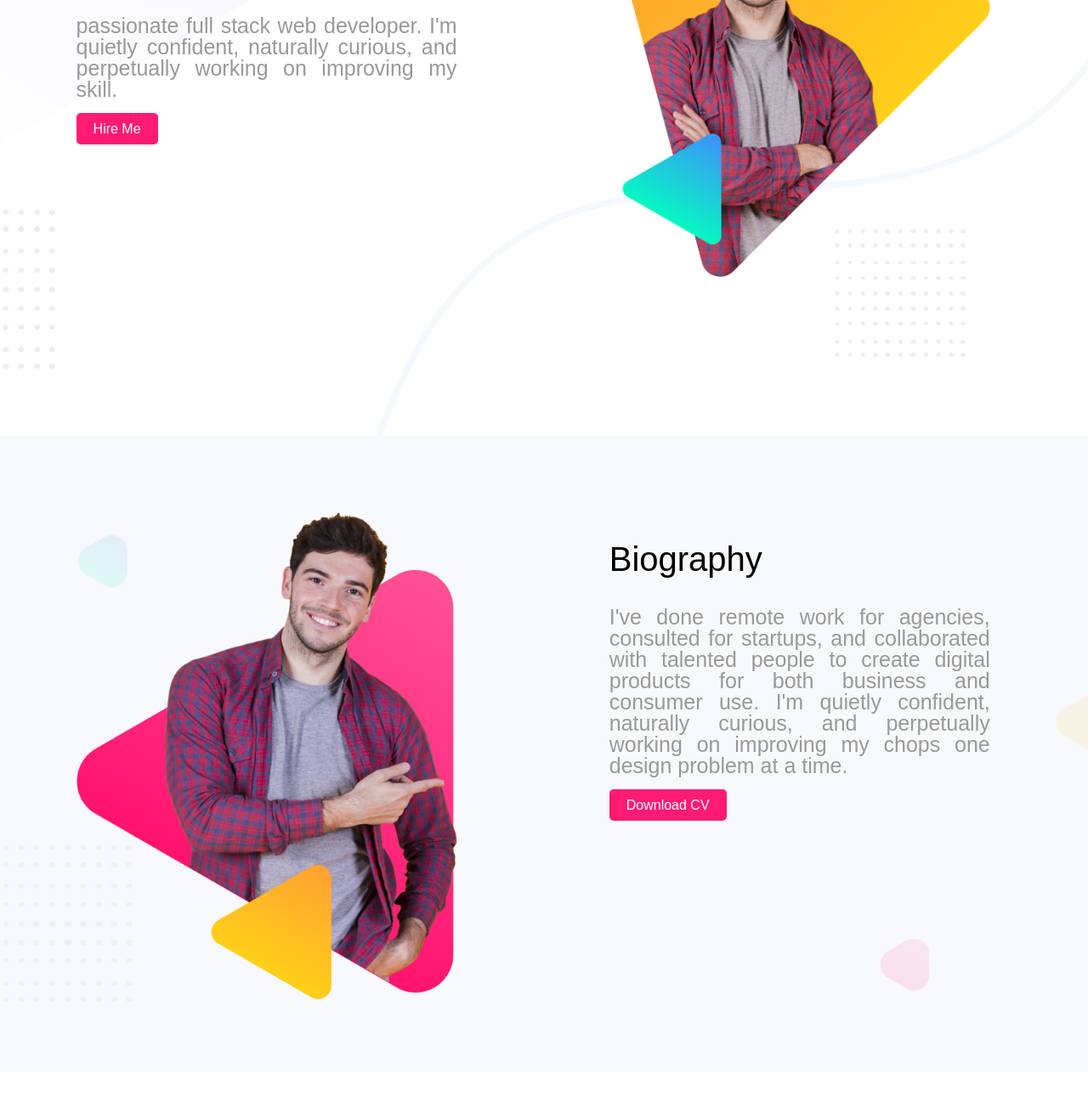
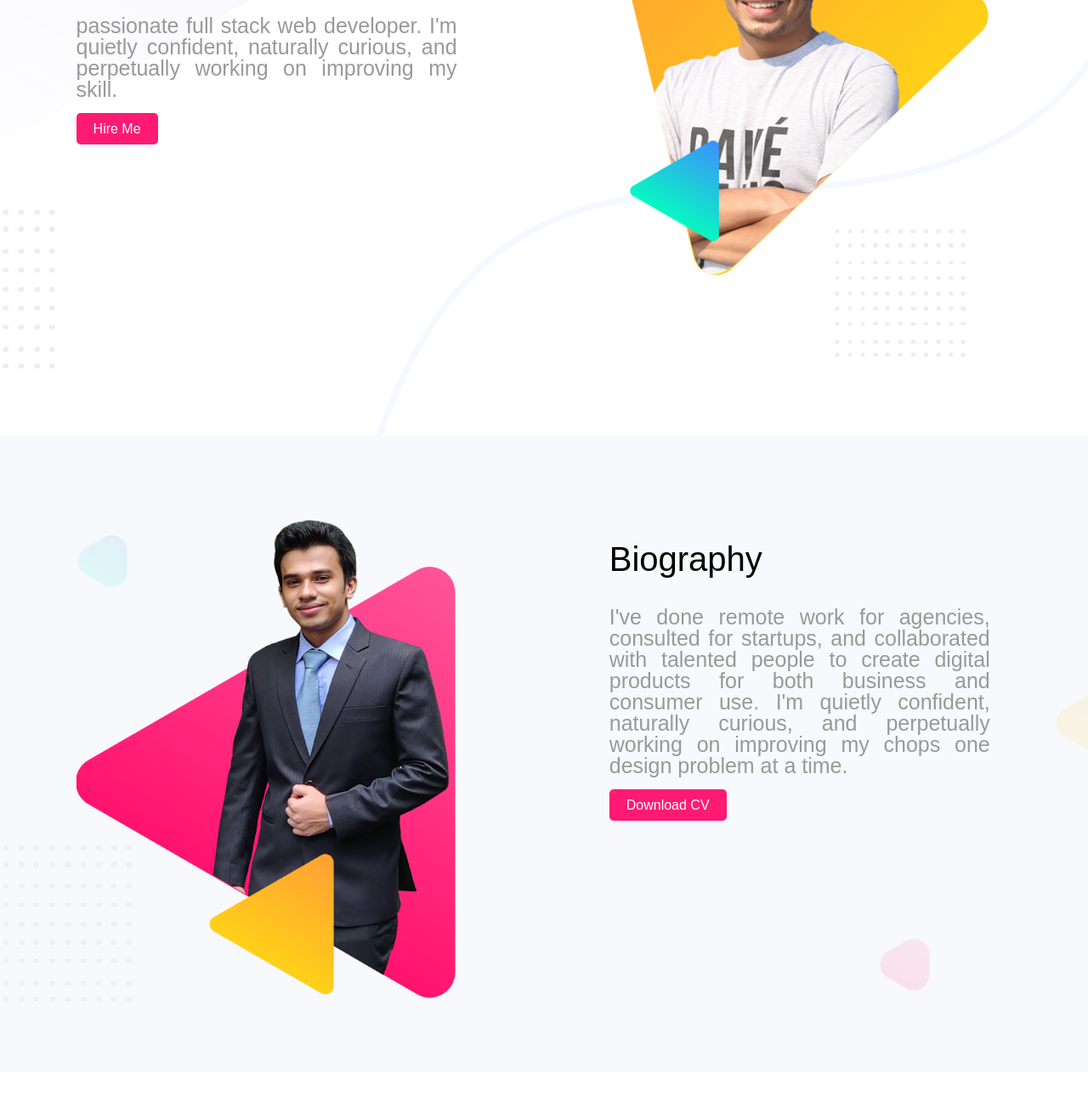
Before and after one commit to farhadbhuiyan/my-portfolio, a plain HTML site: page index.html in a window 1280 px wide. Shown: the part 237-1527 px from the top of the page at 85% size. Drawn offline with Linux system fonts and the light colour scheme.

Commit message:
Finale Assignment

```diff
--- a/index.html
+++ b/index.html
@@ -20,14 +20,14 @@
     </div>
 
     <div class="half-width">
-      <img src="images/peter.png" alt="peter Image">
+      <img src="images/farhad.png" alt="farhad's Image">
     </div>
   </section>
 
   <section class="boigraphy">
 
     <div class="half-width">
-      <img src="images/peter_dream.png" alt="prter dream Image">
+      <img src="images/farhad_dream.png" alt="farhad's dream Image">
     </div>
 
     <div class="half-width">
```
Also changed, not shown: images/farhad.png (added), images/farhad_dream.png (added), images/peter.png (deleted), images/peter_dream.png (deleted).
